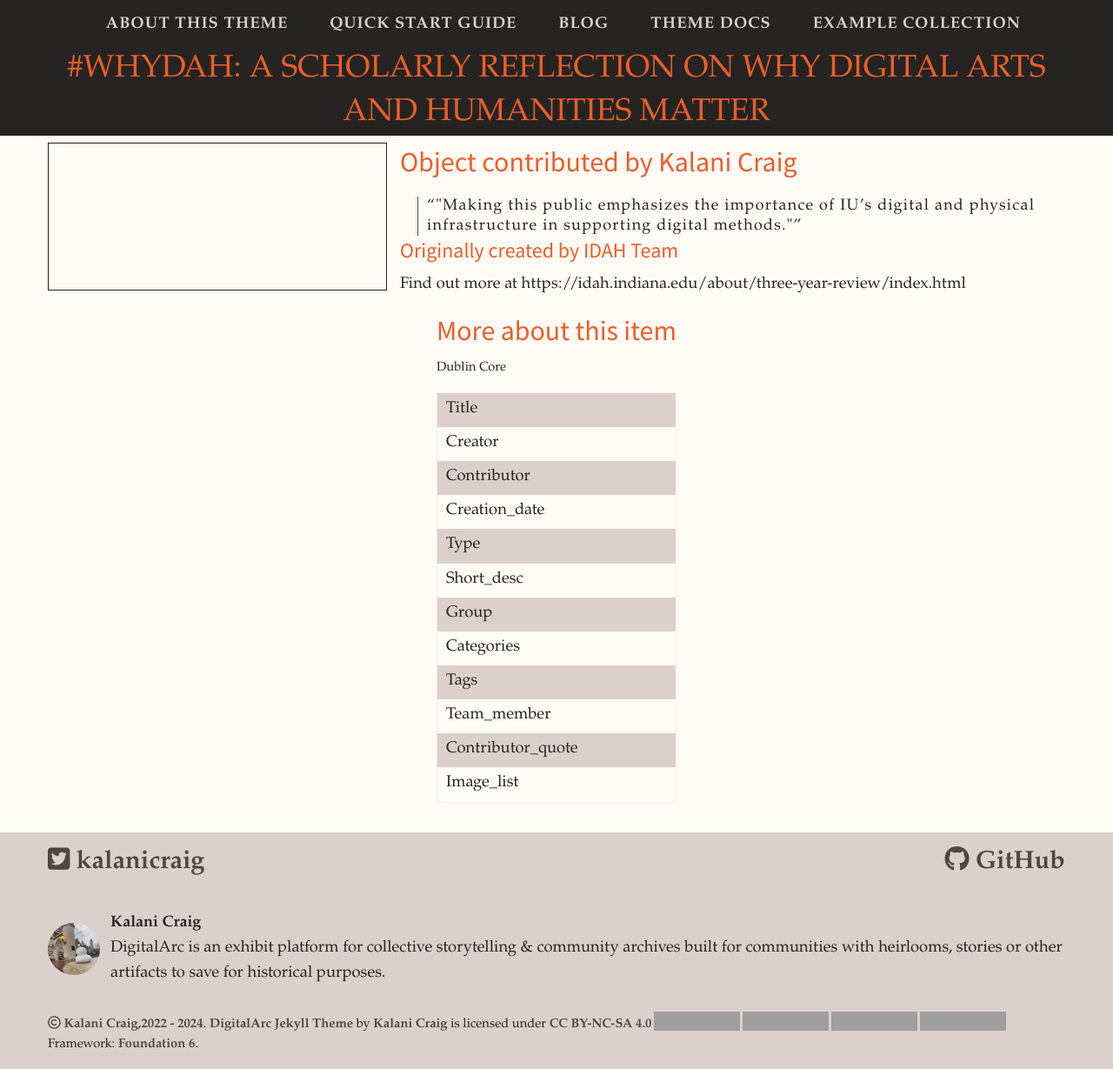
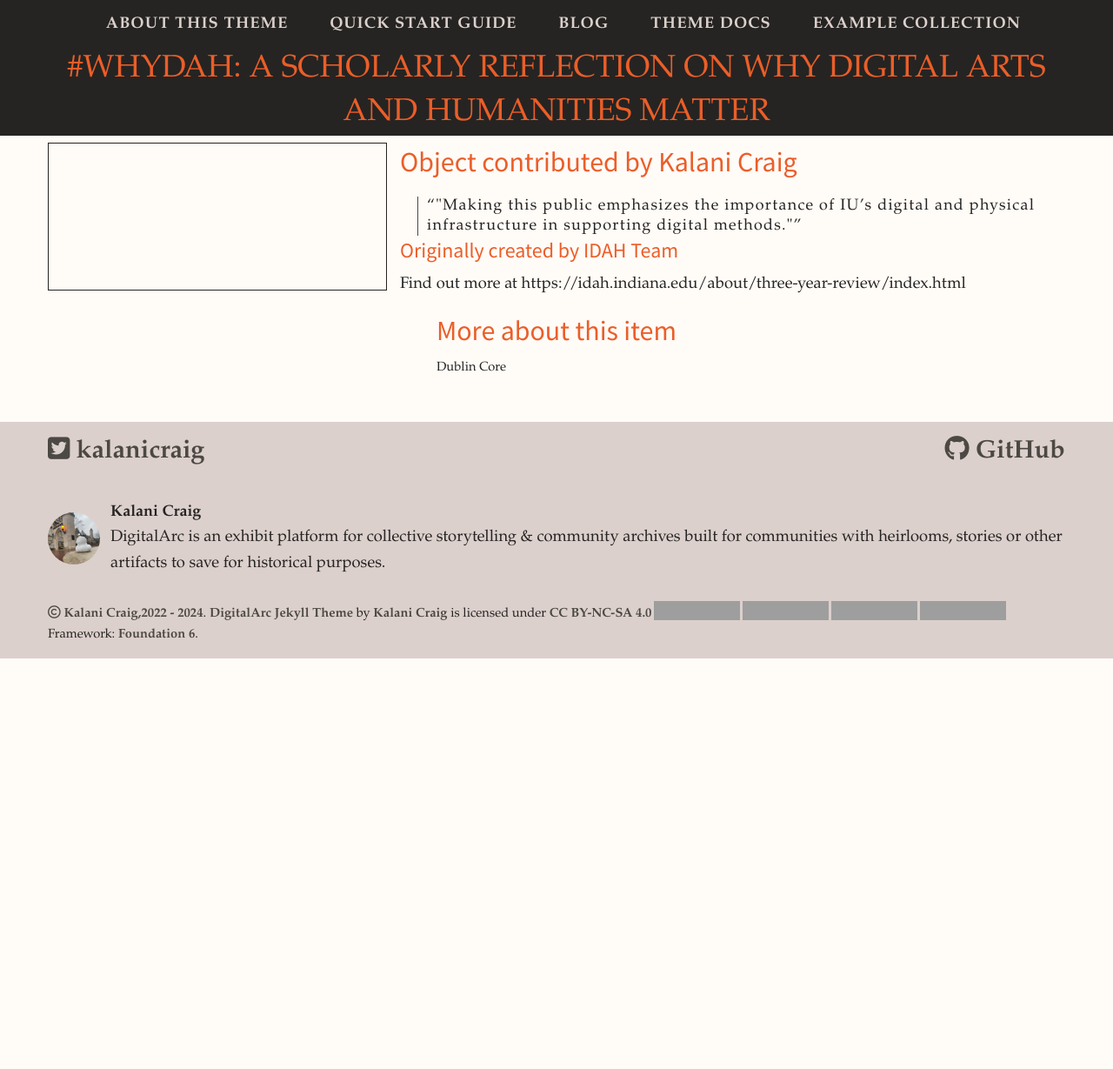
Before and after one commit to kalanicraig/digitalarcplatform, a Jekyll site: the page built from _items/2019-10-01-0015.md, in a window 1280 px wide and 1229 px high. Shown: the whole window at 87% size. Built offline with Jekyll 4.4.1, drawn with Linux system fonts in a browser that asks for light colours; nearby versions of some CDN libraries; some web fonts are replaced; grey boxes are pictures that could not be loaded.

Commit message:
Theme metadata call test

```diff
--- a/_layouts/item.html
+++ b/_layouts/item.html
@@ -111,7 +111,7 @@
 <h2 id="Dublin Core">More about this item</h2>
 <p class="quiet">Dublin Core</p>
 <table class="stack">
-    {% for var in site.data.metadata.fields offset:2 %}
+    {% for var in theme.root.data.metadata.fields offset:2 %}
         {% if var[0] contains "_" %}
             {% capture varname %}{{ var[0] }}{% endcapture %}
             {% assign separated-type = varname | split: " " %}
```
